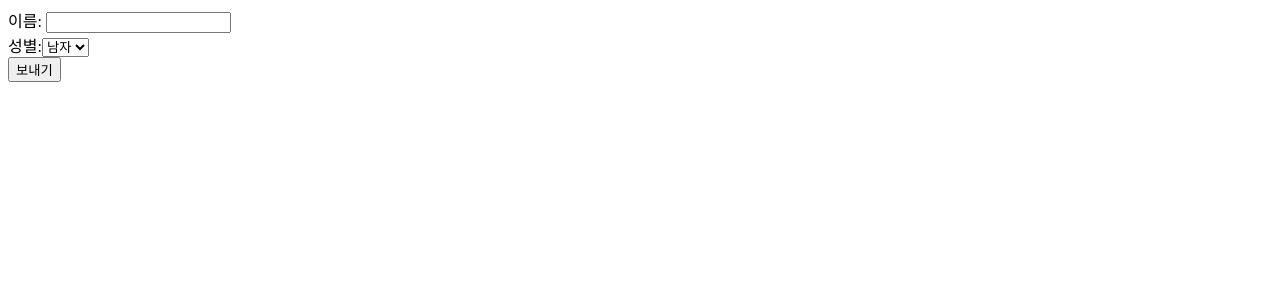
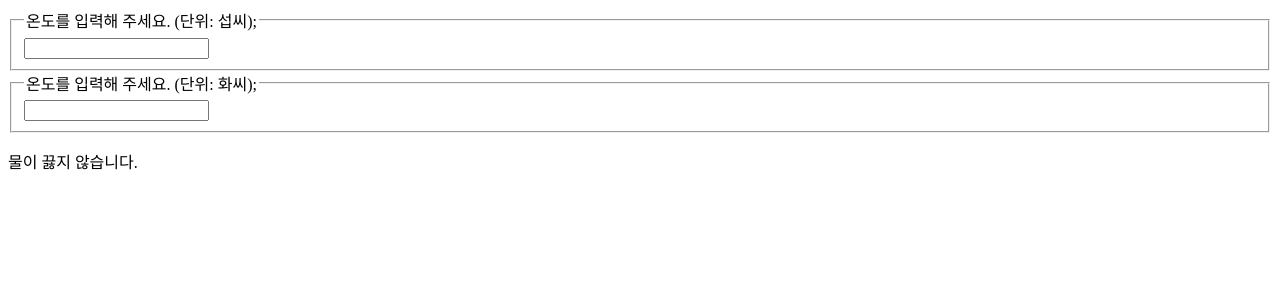
Before and after one commit to 88kdjo/React-Tutorial, a React (Create React App) app: page / in a window 1280 px wide. Shown: the top 300 px of the page. Built offline with nearby package versions, Linux system fonts and the light colour scheme.

Commit message:
Learn Lifting State Up & Create Calculator.jsx and TemperatureInput.jsx

```diff
--- /dev/null
+++ b/src/chapter_12/Calculator.jsx
@@ -0,0 +1,57 @@
+import { useState } from 'react';
+import TemperatureInput from './TemperatureInput';
+
+const BoilingVerdict = (props) => {
+  if (props.celsius >= 100) {
+    return <p>물이 끓습니다.</p>;
+  }
+
+  return <p>물이 끓지 않습니다.</p>;
+};
+
+const toCelsius = (fahrenheit) => {
+  return ((fahrenheit - 32) * 5) / 9;
+};
+
+const toFahrenheit = (celsius) => {
+  return (celsius * 9) / 5 + 32;
+};
+
+const tryConvert = (temperature, convert) => {
+  const input = parseFloat(temperature);
+  if (Number.isNaN(input)) { return ''; }
+
+  const output = convert(input);
+  const rounded = Math.round(output * 1000) / 1000;
+
+  return rounded.toString();
+};
+
+const Calculator = (props) => {
+  const [temperature, setTemperature] = useState('');
+  const [scale, setScale] = useState('c');
+
+  const handleCelsiusChange = (temperature) => {
+    setTemperature(temperature);
+    setScale('c');
+  };
+
+  const handleFahrenheitChange = (temperature) => {
+    setTemperature(temperature);
+    setScale('f');
+  };
+
+  const celsius = scale === 'f' ? tryConvert(temperature, toCelsius) : temperature;
+  const fahrenheit = scale === 'c' ? tryConvert(temperature, toFahrenheit) : temperature;
+
+  return (
+    <div>
+      <TemperatureInput scale='c' temperature={celsius} onTemperatureChange={handleCelsiusChange} />
+      <TemperatureInput scale='f' temperature={fahrenheit} onTemperatureChange={handleFahrenheitChange} />
+      <BoilingVerdict celsius={parseFloat(celsius)} />
+    </div>
+  );
+
+}
+
+export default Calculator;
--- /dev/null
+++ b/src/chapter_12/TemperatureInput.jsx
@@ -0,0 +1,22 @@
+const scaleNames = {
+  c: '섭씨',
+  f: '화씨',
+};
+
+const TemperatureInput = (props) => {
+  const handleChange = (e) => {
+    props.onTemperatureChange(e.target.value);
+  };
+
+  return (
+    <fieldset>
+      <legend>
+        온도를 입력해 주세요. (단위: {scaleNames[props.scale]});
+      </legend>
+      <input value={props.temperature} onChange={handleChange} />
+    </fieldset>
+  );
+
+}
+
+export default TemperatureInput;
--- a/src/index.js
+++ b/src/index.js
@@ -12,7 +12,8 @@
 // import ConfirmButtonFunctionComponent from './chapter_08/ConfirmButtonFunctionComponent';
 // import LandingPage from './chapter_09/LandingPage';
 // import AttendanceBook from './chapter_10/AttendanceBook';
-import SignUp from './chapter_11/SignUp';
+// import SignUp from './chapter_11/SignUp';
+import Calculator from './chapter_12/Calculator';
 
 const root = ReactDOM.createRoot(document.getElementById('root'));
 root.render(
@@ -25,7 +26,8 @@
     // <ConfirmButtonFunctionComponent />
     // <LandingPage />
     // <AttendanceBook />
-    <SignUp />
+    // <SignUp />
+    <Calculator />
 );
 
 // setInterval( () => {
```
